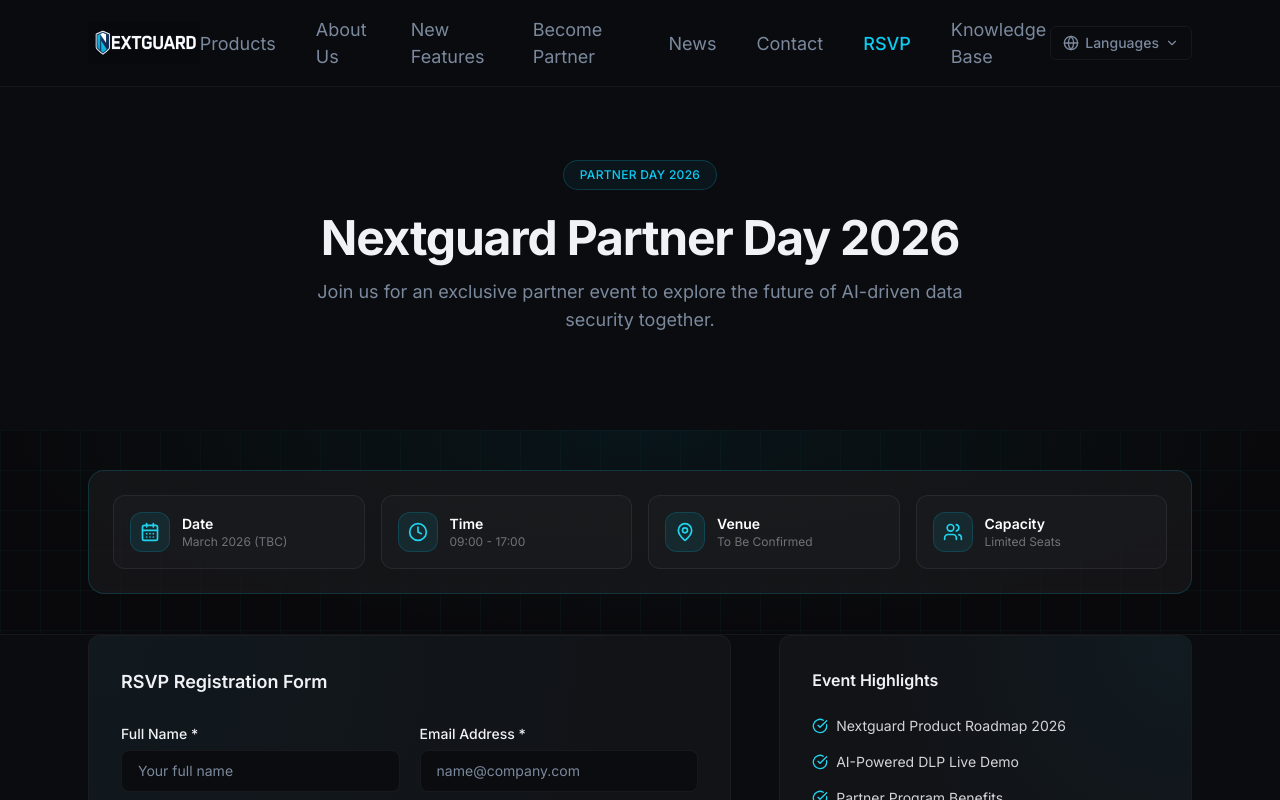
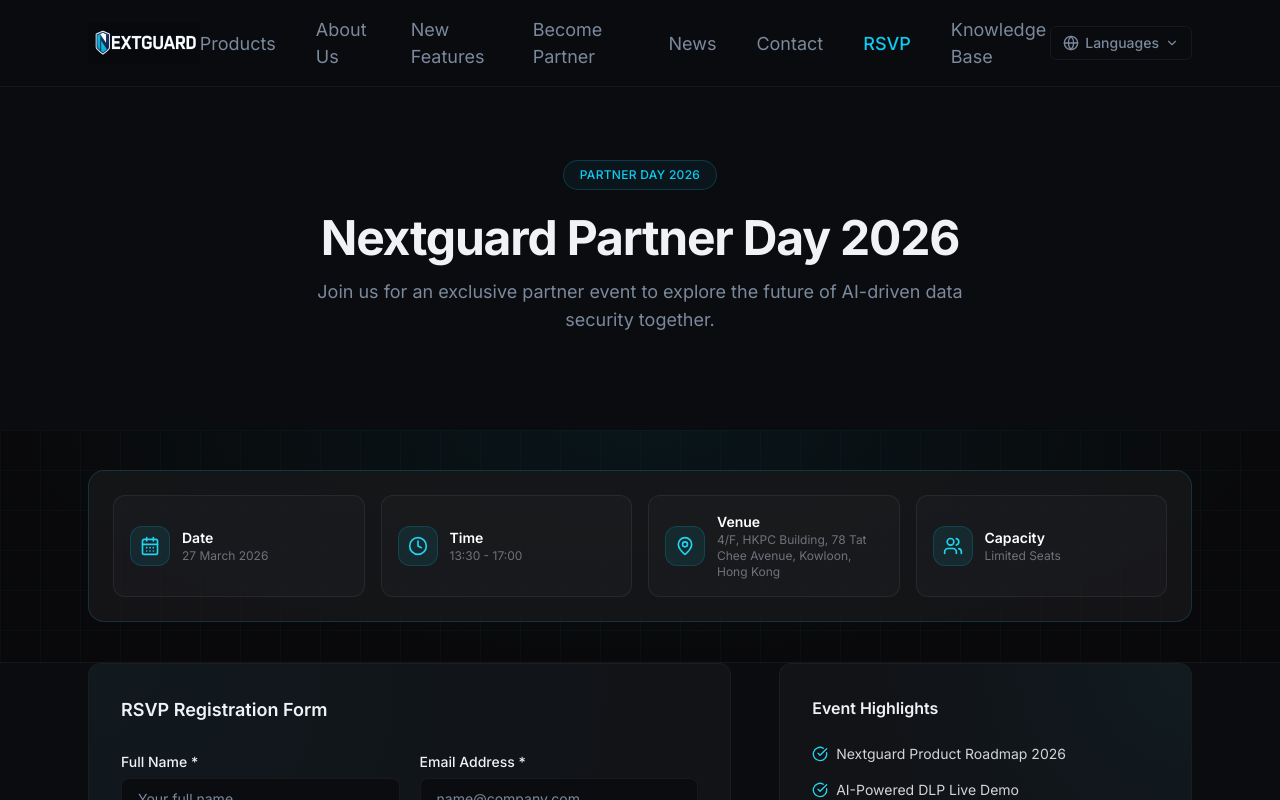
Before and after one commit to NextGuard-hk/nextguard-website, a Next.js app: page /partner-day-2026-registration in a window 1280 px wide. Shown: the top 800 px of the page. Built offline with nearby package versions, Linux system fonts and the light colour scheme.

Commit message:
Update Partner Day 2026 event details: date, time, venue

```diff
--- a/components/registration-page.tsx
+++ b/components/registration-page.tsx
@@ -32,9 +32,9 @@
             <div className="rounded-2xl border border-cyan-500/20 bg-zinc-900/80 p-6">
               <div className="grid grid-cols-1 md:grid-cols-4 gap-4">
                 {[
-                  { icon: CalendarDays, label: "Date", desc: "March 2026 (TBC)" },
-                  { icon: Clock, label: "Time", desc: "09:00 - 17:00" },
-                  { icon: MapPin, label: "Venue", desc: "To Be Confirmed" },
+                  { icon: CalendarDays, label: "Date", desc: "27 March 2026" },
+                  { icon: Clock, label: "Time", desc: "13:30 - 17:00" },
+                  { icon: MapPin, label: "Venue", desc: "4/F, HKPC Building, 78 Tat Chee Avenue, Kowloon, Hong Kong" },
                   { icon: Users, label: "Capacity", desc: "Limited Seats" },
                 ].map((item, i) => (
                   <div key={i} className="flex items-center gap-3 p-4 rounded-xl border border-zinc-700/40 bg-zinc-800/30">
```
